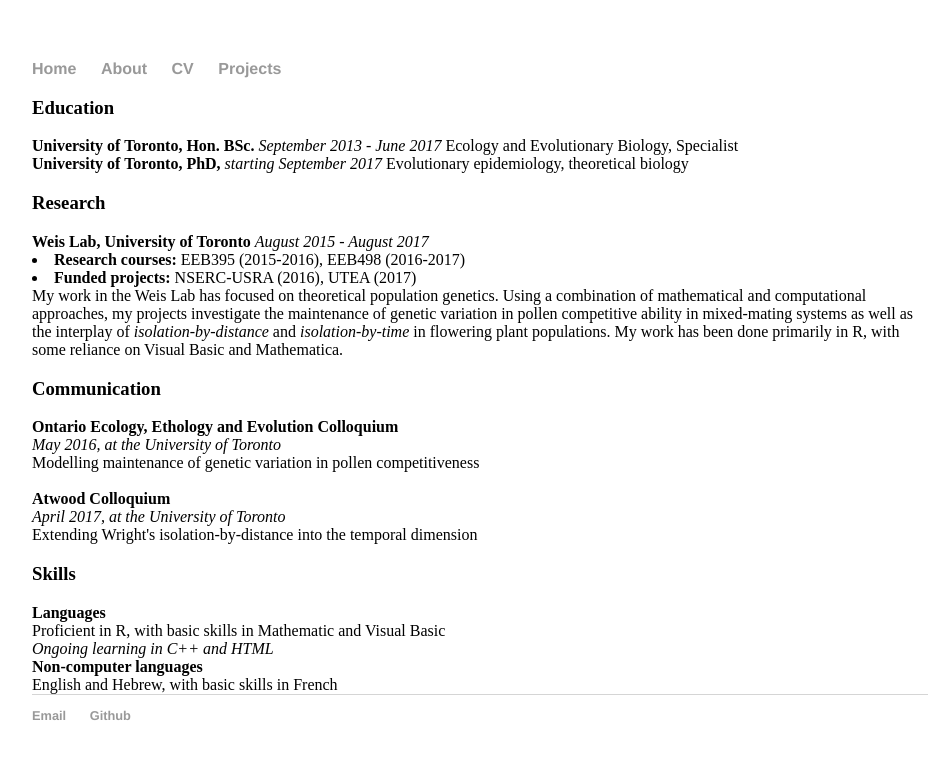
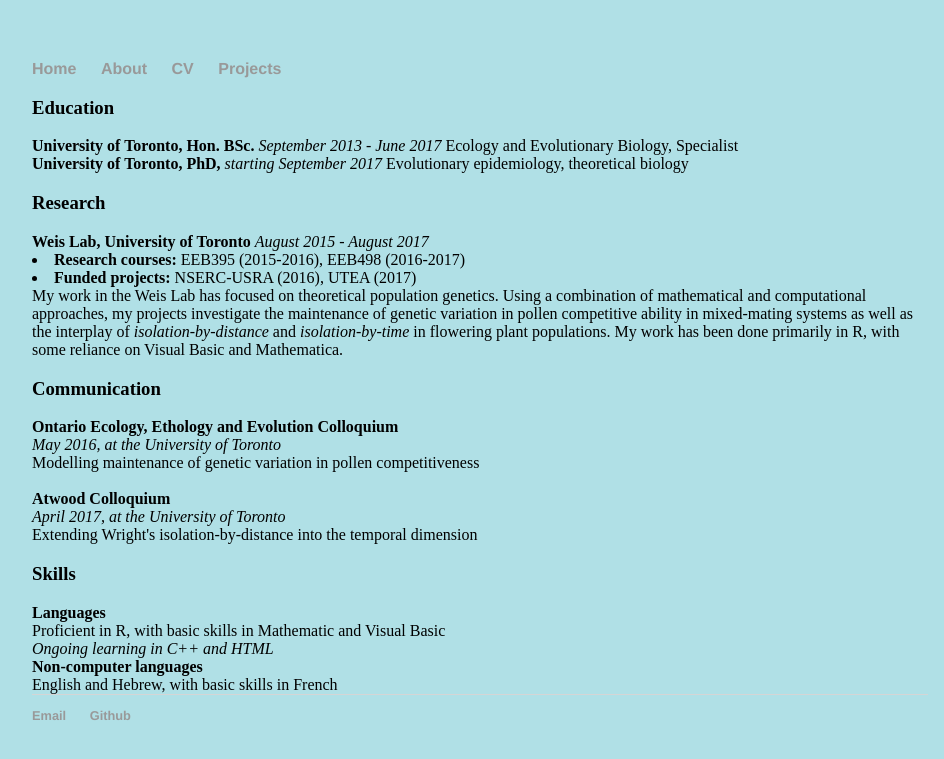
Before and after one commit to madelineapeters/madelineapeters.github.io, a Jekyll site: the page built from cv/index.html, in a window 1280 px wide. Shown: the top 759 px of the page, without its empty margins (160-1104 px from the left). Built offline with Jekyll 4.4.1, drawn with Linux system fonts in a browser that asks for light colours.

Commit message:
Update default.html

```diff
--- a/_layouts/default.html
+++ b/_layouts/default.html
@@ -5,7 +5,7 @@
 		<!-- link to main stylesheet -->
 		<link rel="stylesheet" type="text/css" href="/css/main.css">
 	</head>
-	<body>
+	<body style="background-color:powderblue;">
 		<nav>
     		<ul>
         		<li><a href="/super-engine">Home</a></li>
```
